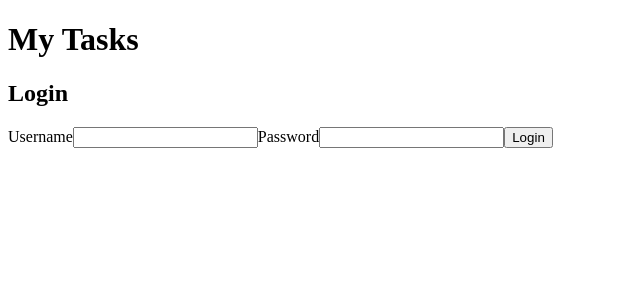
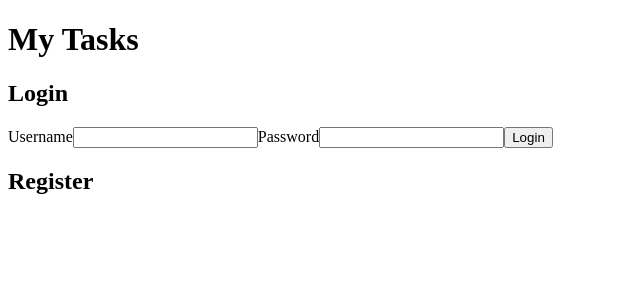
Before and after one commit to rawansaab/ex2b, a React (Vite) app: page / in a window 1280 px wide. Shown: the top 300 px of the page, without its empty margins (0-640 px from the left). Built offline with nearby package versions, Linux system fonts and the light colour scheme.

Commit message:
feat: add Register component to App

```diff
--- a/src/App.jsx
+++ b/src/App.jsx
@@ -6,12 +6,14 @@
 */
 
 import Login from "./Login.jsx";
+import Register from "./Register.jsx";
 
 function App() {
     return (
         <main>
             <h1>My Tasks</h1>
             <Login />
+            <Register />
         </main>
     );
 }
```
